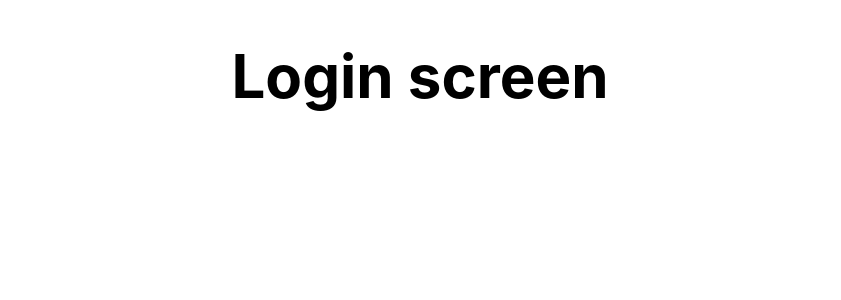
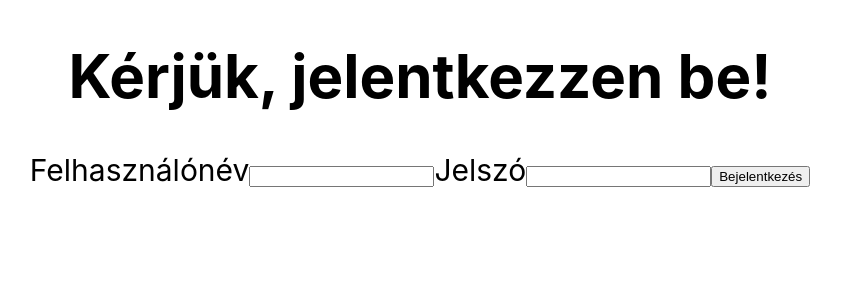
Before and after one commit to nemesmatyas/kepzesi-portal-projektmunka, a React (Create React App) app: page /login in a window 1280 px wide. Shown: the top 300 px of the page, without its empty margins (220-1061 px from the left). Built offline with nearby package versions, Linux system fonts and the light colour scheme.

Commit message:
LoginForm Floresznek stylingra létrehozva

```diff
--- /dev/null
+++ b/src/UI/RoundedButton.js
@@ -0,0 +1,6 @@
+import classes from "./RoundedButton.module.css";
+
+const RoundedButton = props => {
+    return <button className={classes["rounded-button"]} type={props.type}>{props.label}</button>
+}
+export default RoundedButton;
--- /dev/null
+++ b/src/components/LoginForm.js
@@ -0,0 +1,15 @@
+import RoundedButton from "../UI/RoundedButton";
+import classes from "./LoginForm.module.css";
+
+const LoginForm = () => {
+  return (
+    <form className={classes}>
+      <label htmlFor="username">Felhasználónév</label>
+      <input type="text" id="username" />
+      <label htmlFor="password">Jelszó</label>
+      <input type="password" id="password" />
+      <RoundedButton label="Bejelentkezés" type="submit" />
+    </form>
+  );
+};
+export default LoginForm;
--- a/src/pages/Login.js
+++ b/src/pages/Login.js
@@ -1,4 +1,10 @@
+import LoginForm from "../components/LoginForm";
 const Login = () => {
-    return <h1>Login screen</h1>
-}
+  return (
+    <>
+      <h1>Kérjük, jelentkezzen be!</h1>
+      <LoginForm />
+    </>
+  );
+};
 export default Login;
```
Also changed, not shown: src/UI/RoundedButton.module.css (added), src/components/LoginForm.module.css (added).
